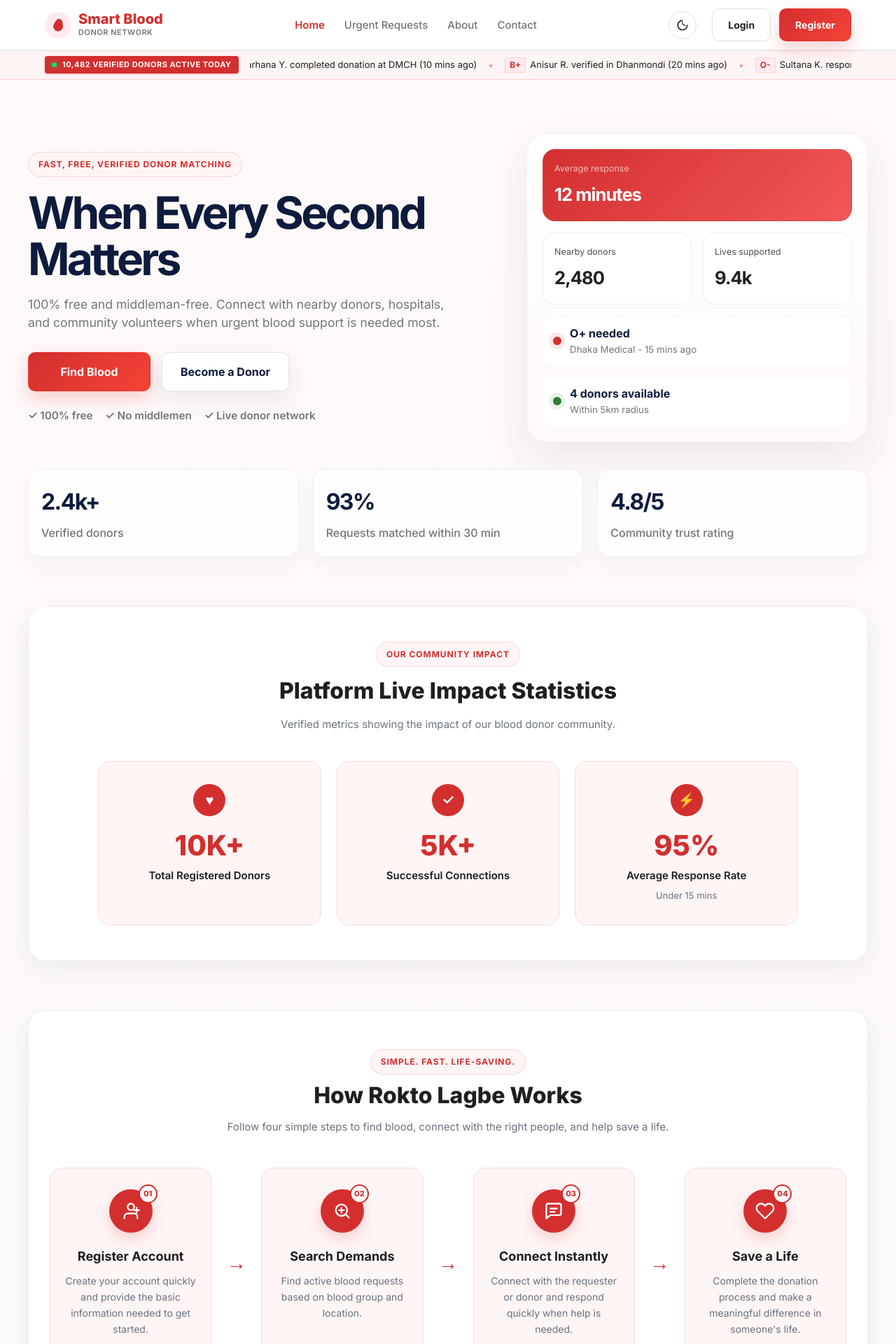
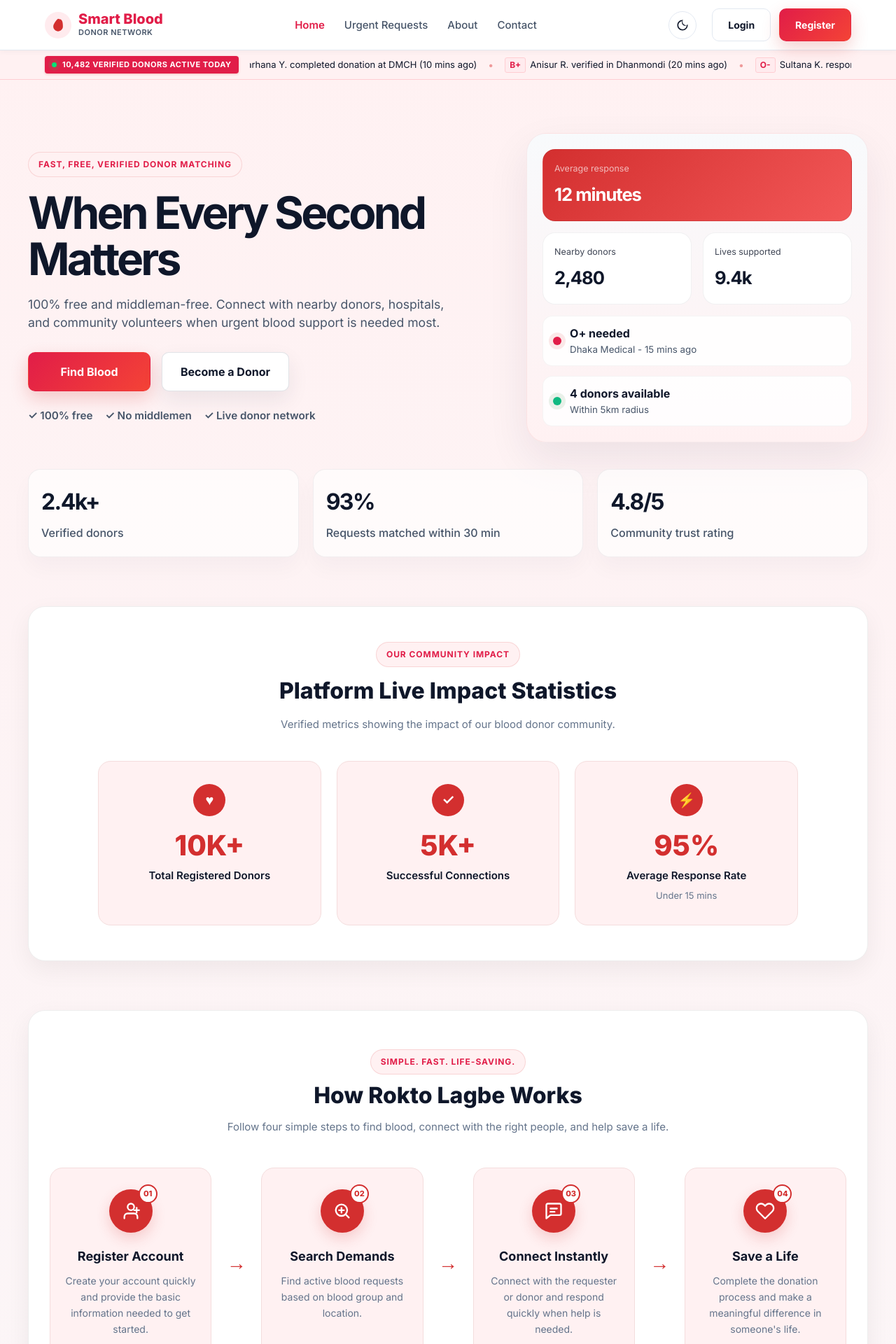
Before and after one commit to sowr0v/Smart-Blood-Donor-System-, a FastAPI app: page / in a window 1280 px wide. Shown: the top 1920 px of the page at 70% size. Run offline with FastAPI, Linux system fonts and the light colour scheme.

Commit message:
Upgrade light mode color palette for premium design

```diff
--- a/static/css/style.css
+++ b/static/css/style.css
@@ -1,27 +1,27 @@
 /* ================= FIGMA DESIGN TOKENS ================= */
 :root {
-  --primary-red: #D32F2F;
-  --primary-dark: #B71C1C;
-  --secondary-blue: #1976D2;
-  --secondary-navy: #0E1B3D;
-  --success-green: #2E7D32;
-  --warning-amber: #F9A825;
-  --text-primary: #212121;
-  --text-secondary: #757575;
-  --bg-page: #F8F9FA;
+  --primary-red: #E11D48;
+  --primary-dark: #BE123C;
+  --secondary-blue: #3B82F6;
+  --secondary-navy: #0F172A;
+  --success-green: #10B981;
+  --warning-amber: #F59E0B;
+  --text-primary: #0F172A;
+  --text-secondary: #475569;
+  --bg-page: #F8FAFC;
   --bg-card: #FFFFFF;
-  --bg-soft-red: #FFF5F5;
-  --bg-soft-amber: #fff4df;
-  --border-color: #E0E0E0;
+  --bg-soft-red: #FFF1F2;
+  --bg-soft-amber: #FEF3C7;
+  --border-color: #E2E8F0;
   --nav-height: 72px;
   --transition-speed: 0.25s;
   --heading-color: var(--secondary-navy);
-  --heading-dark: #1f1f1f;
-  --bg-glass-heavy: rgba(255, 255, 255, 0.9);
-  --bg-grad-start: #fff9f9;
-  --bg-grad-end: #ffffff;
-  --bg-glass-medium: rgba(255, 255, 255, 0.72);
-  --text-muted: #6b7280;
+  --heading-dark: #0F172A;
+  --bg-glass-heavy: rgba(255, 255, 255, 0.85);
+  --bg-grad-start: #FFF1F2;
+  --bg-grad-end: #F8FAFC;
+  --bg-glass-medium: rgba(255, 255, 255, 0.65);
+  --text-muted: #64748B;
 }
 
 
```
